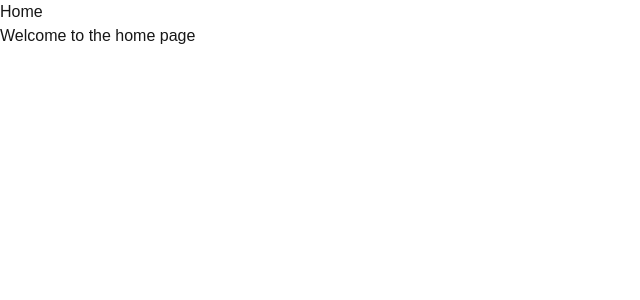
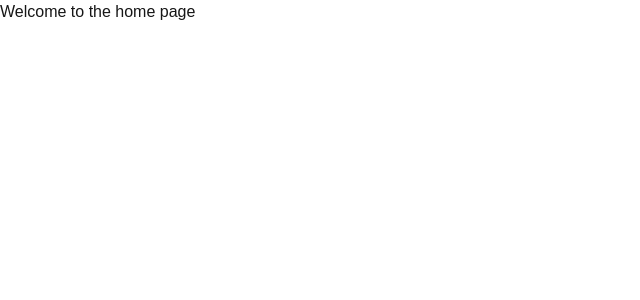
Before and after one commit to JimmyBlackley/linger, a Next.js app: page / in a window 1280 px wide. Shown: the top 300 px of the page, without its empty margins (0-640 px from the left). Built offline with nearby package versions, Linux system fonts and the light colour scheme.

Commit message:
added route

```diff
--- /dev/null
+++ b/src/app/app/page.tsx
@@ -0,0 +1,5 @@
+function App() {
+	return <>This is the main functional</>;
+}
+
+export default App;
--- a/src/app/page.tsx
+++ b/src/app/page.tsx
@@ -3,7 +3,6 @@
 export default function Home() {
 	return (
 		<>
-			<h1>Home</h1>
 			<p>Welcome to the home page</p>
 		</>
 	);
```
